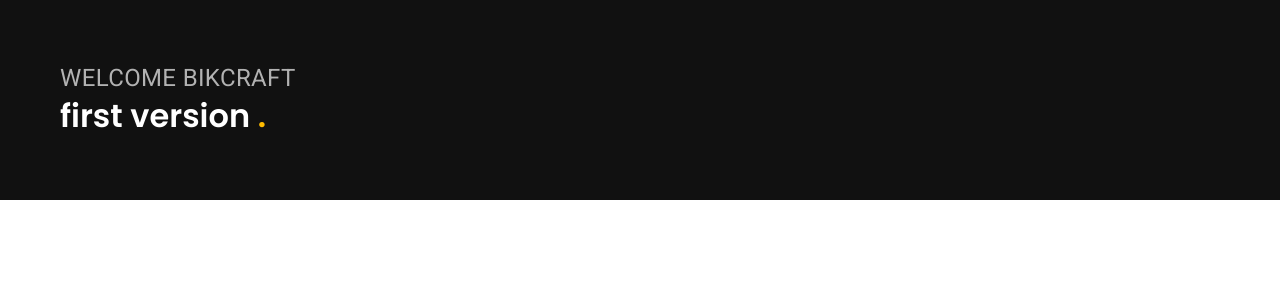
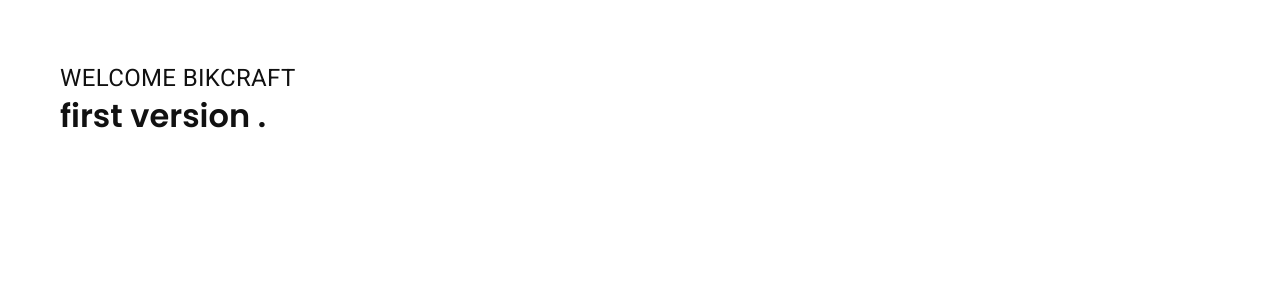
Before and after one commit to carvalhoandre/ac-bikcraft, a React (Vite) app: page / in a window 1280 px wide. Shown: the top 300 px of the page. Built offline with nearby package versions, Linux system fonts and the light colour scheme.

Commit message:
feature: update Typography

```diff
--- a/src/styles/colors.ts
+++ b/src/styles/colors.ts
@@ -1,24 +1,42 @@
+enum Grayscale {
+  white = "#ffffff",
+  lightGray = "#f7f7f7",
+  gray = "#ededed",
+  mediumGray = "#dedede",
+  darkGray = "#cccccc",
+  charcoal = "#b2b2b2",
+  slate = "#9c9c9c",
+  gunmetal = "#717171",
+  darkSlate = "#595959",
+  black = "#404040",
+}
+
+enum DarkShades {
+  jet = "#2e2e2e",
+  absoluteBlack = "#111111",
+  trueBlack = "#000000",
+}
+
+enum LightShades {
+  light1 = "#a569ff",
+  light2 = "#c19eff",
+}
+
+enum PrimaryColor {
+  primary = "#7038cf",
+}
+
+enum DarkColors {
+  dark1 = "#4d1f99",
+  dark2 = "#3a156e",
+}
+
 const colors = {
-  color0: '#ffffff',
-  color1: '#f7f7f7',
-  color2: '#ededed',
-  color3: '#dedede',
-  color4: '#cccccc',
-  color5: '#b2b2b2',
-  color6: '#9c9c9c',
-  color7: '#717171',
-  color8: '#595959',
-  color9: '#404040',
-  color10: '#2e2e2e',
-  color11: '#111111',
-  color12: '#000000',
-
-  // Primary
-  colorP1: '#ffbb00',
-  colorP2: '#e4a30b',
-  colorP3: '#a66f00',
-  colorP4: '#664400',
-  colorP5: '#332200',
+  ...Grayscale,
+  ...DarkShades,
+  ...LightShades,
+  ...PrimaryColor,
+  ...DarkColors,
 };
 
 export default colors;
```
Also changed, not shown: src/components/Typography/index.tsx (added, +44 -0 lines), src/components/Typography/styles.ts (added, +34 -0 lines), src/components/Typography/types.d.ts (added, +37 -0 lines).
